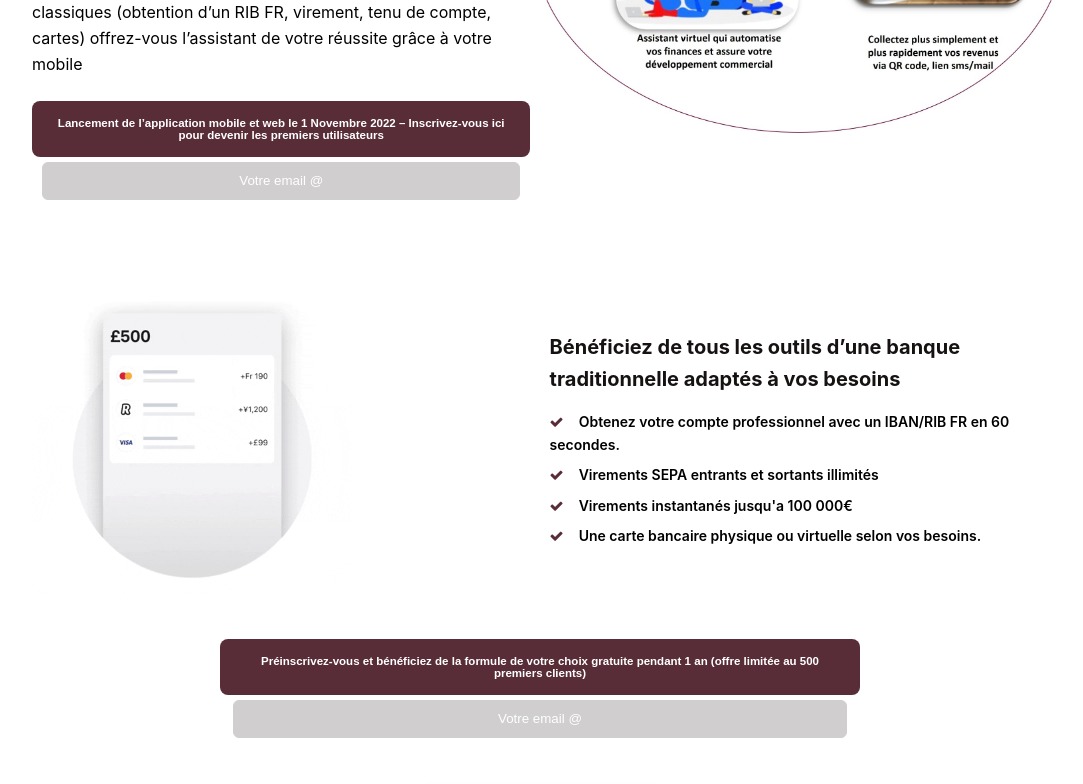
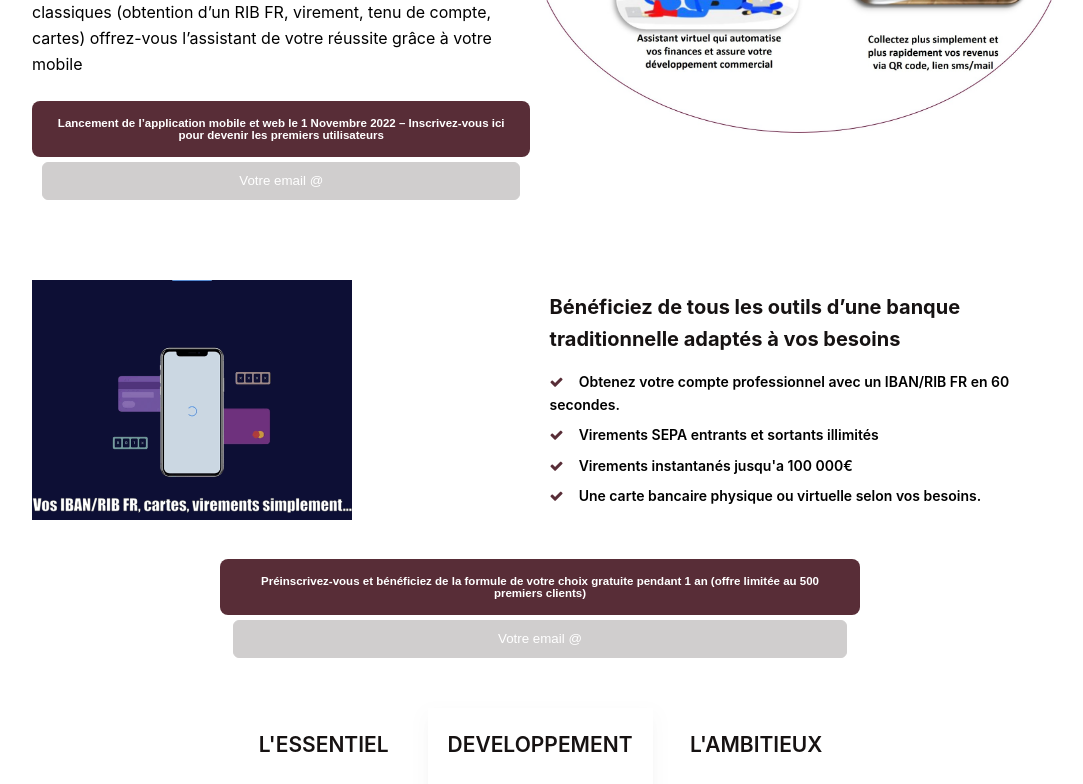
Before and after one commit to b-partners/web-landing, a React (Create React App) app: page / in a window 1280 px wide. Shown: the part 468-1252 px from the top of the page, without its empty margins (100-1183 px from the left). Built offline with nearby package versions, Linux system fonts and the light colour scheme; no server answers.

Commit message:
chore: replacing transactions gif

```diff
--- a/src/pages/Home/components/Feature/Feature.jsx
+++ b/src/pages/Home/components/Feature/Feature.jsx
@@ -1,5 +1,5 @@
 import React from 'react';
-import myVideo from '../../assets/img/video.gif';
+import feature from '../../assets/img/transactions.gif';
 
 export function Feature() {
   return (
@@ -29,7 +29,7 @@ export function Feature() {
           </p>
         </div>
         <div className="share__img">
-          <img alt="ok" src={myVideo} />
+          <img alt="ok" src={feature} />
         </div>
       </div>
     </section>
```
Also changed, not shown: src/pages/Home/assets/img/transactions.gif (added).
